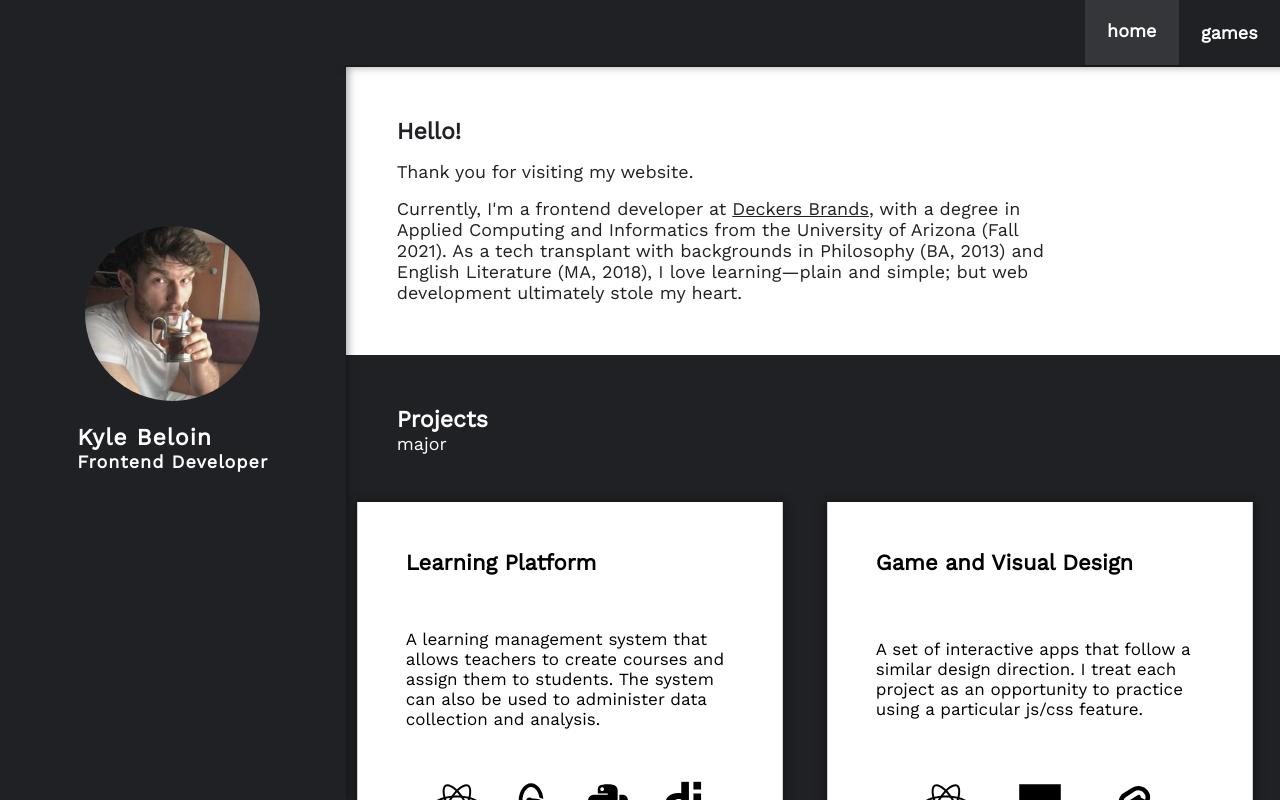
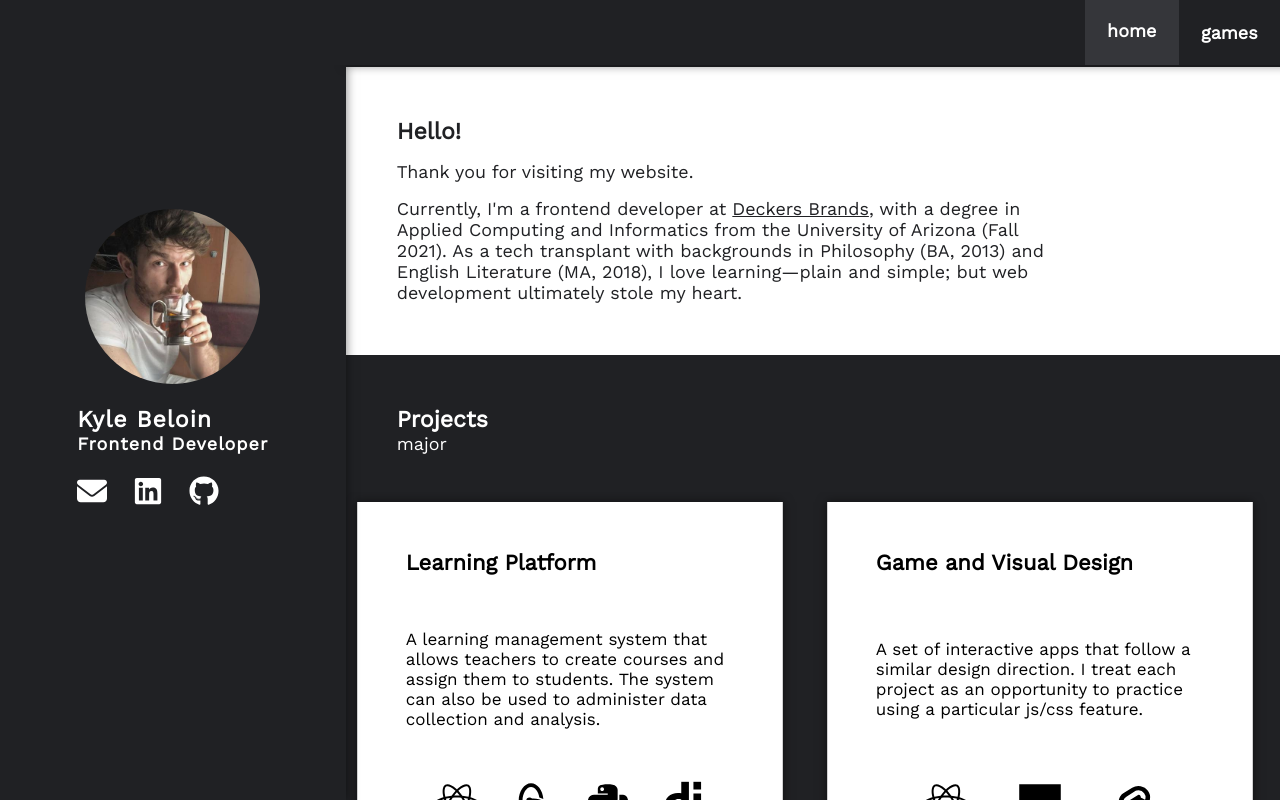
Before and after one commit to kylebeloin/kyle-beloin-personal-site, a React (Create React App) app: page / in a window 1280 px wide. Built offline with nearby package versions, Linux system fonts and the light colour scheme.

Commit message:
Add tetris to games; layout fixes.

```diff
--- a/src/common/icons.tsx
+++ b/src/common/icons.tsx
@@ -100,19 +100,34 @@ export default function icons(key: string) {
       );
     case "github":
       return (
-        <svg xmlns="http://www.w3.org/2000/svg" viewBox="0 0 496 512">
+        <svg
+          width="30"
+          height="30"
+          xmlns="http://www.w3.org/2000/svg"
+          viewBox="0 0 496 512"
+        >
           <path d="M165.9 397.4c0 2-2.3 3.6-5.2 3.6-3.3.3-5.6-1.3-5.6-3.6 0-2 2.3-3.6 5.2-3.6 3-.3 5.6 1.3 5.6 3.6zm-31.1-4.5c-.7 2 1.3 4.3 4.3 4.9 2.6 1 5.6 0 6.2-2s-1.3-4.3-4.3-5.2c-2.6-.7-5.5.3-6.2 2.3zm44.2-1.7c-2.9.7-4.9 2.6-4.6 4.9.3 2 2.9 3.3 5.9 2.6 2.9-.7 4.9-2.6 4.6-4.6-.3-1.9-3-3.2-5.9-2.9zM244.8 8C106.1 8 0 113.3 0 252c0 110.9 69.8 205.8 169.5 239.2 12.8 2.3 17.3-5.6 17.3-12.1 0-6.2-.3-40.4-.3-61.4 0 0-70 15-84.7-29.8 0 0-11.4-29.1-27.8-36.6 0 0-22.9-15.7 1.6-15.4 0 0 24.9 2 38.6 25.8 21.9 38.6 58.6 27.5 72.9 20.9 2.3-16 8.8-27.1 16-33.7-55.9-6.2-112.3-14.3-112.3-110.5 0-27.5 7.6-41.3 23.6-58.9-2.6-6.5-11.1-33.3 2.6-67.9 20.9-6.5 69 27 69 27 20-5.6 41.5-8.5 62.8-8.5s42.8 2.9 62.8 8.5c0 0 48.1-33.6 69-27 13.7 34.7 5.2 61.4 2.6 67.9 16 17.7 25.8 31.5 25.8 58.9 0 96.5-58.9 104.2-114.8 110.5 9.2 7.9 17 22.9 17 46.4 0 33.7-.3 75.4-.3 83.6 0 6.5 4.6 14.4 17.3 12.1C428.2 457.8 496 362.9 496 252 496 113.3 383.5 8 244.8 8zM97.2 352.9c-1.3 1-1 3.3.7 5.2 1.6 1.6 3.9 2.3 5.2 1 1.3-1 1-3.3-.7-5.2-1.6-1.6-3.9-2.3-5.2-1zm-10.8-8.1c-.7 1.3.3 2.9 2.3 3.9 1.6 1 3.6.7 4.3-.7.7-1.3-.3-2.9-2.3-3.9-2-.6-3.6-.3-4.3.7zm32.4 35.6c-1.6 1.3-1 4.3 1.3 6.2 2.3 2.3 5.2 2.6 6.5 1 1.3-1.3.7-4.3-1.3-6.2-2.2-2.3-5.2-2.6-6.5-1zm-11.4-14.7c-1.6 1-1.6 3.6 0 5.9 1.6 2.3 4.3 3.3 5.6 2.3 1.6-1.3 1.6-3.9 0-6.2-1.4-2.3-4-3.3-5.6-2z" />
         </svg>
       );
     case "linkedin":
       return (
-        <svg xmlns="http://www.w3.org/2000/svg" viewBox="0 0 448 512">
+        <svg
+          width="30"
+          height="30"
+          xmlns="http://www.w3.org/2000/svg"
+          viewBox="0 0 448 512"
+        >
           <path d="M416 32H31.9C14.3 32 0 46.5 0 64.3v383.4C0 465.5 14.3 480 31.9 480H416c17.6 0 32-14.5 32-32.3V64.3c0-17.8-14.4-32.3-32-32.3zM135.4 416H69V202.2h66.5V416zm-33.2-243c-21.3 0-38.5-17.3-38.5-38.5S80.9 96 102.2 96c21.2 0 38.5 17.3 38.5 38.5 0 21.3-17.2 38.5-38.5 38.5zm282.1 243h-66.4V312c0-24.8-.5-56.7-34.5-56.7-34.6 0-39.9 27-39.9 54.9V416h-66.4V202.2h63.7v29.2h.9c8.9-16.8 30.6-34.5 62.9-34.5 67.2 0 79.7 44.3 79.7 101.9V416z" />
         </svg>
       );
     case "email":
       return (
-        <svg xmlns="http://www.w3.org/2000/svg" viewBox="0 0 512 512">
+        <svg
+          width="30"
+          height="30"
+          xmlns="http://www.w3.org/2000/svg"
+          viewBox="0 0 512 512"
+        >
           <path d="M464 64C490.5 64 512 85.49 512 112C512 127.1 504.9 141.3 492.8 150.4L275.2 313.6C263.8 322.1 248.2 322.1 236.8 313.6L19.2 150.4C7.113 141.3 0 127.1 0 112C0 85.49 21.49 64 48 64H464zM217.6 339.2C240.4 356.3 271.6 356.3 294.4 339.2L512 176V384C512 419.3 483.3 448 448 448H64C28.65 448 0 419.3 0 384V176L217.6 339.2z" />
         </svg>
       );
--- a/src/components/Aside.module.css
+++ b/src/components/Aside.module.css
@@ -7,30 +7,34 @@
   display: flex;
   z-index: 0;
   background-color: var(--background-color);
-
   color: var(--font-color);
-  justify-content: space-between;
+  justify-content: space-around;
   text-align: left;
-
   animation: slide-in calc(var(--animation-duration) * 2) ease-in both;
   position: relative;
   box-shadow: none;
-
   flex-wrap: nowrap;
   margin: var(--nav-bar-height) 0;
 }
 
 .hidden {
-  --transform-start: translateY(0);
-  --transform-end: translateY(-100%);
+  --transform-start: translateX(0);
+  --transform-end: translateX(-100%);
 
-  animation: slide-out calc(var(--animation-duration) * 2) ease-in both;
+  animation: slide-out var(--animation-duration) ease-in both;
+}
+
+.info-contact-container {
+  display: flex;
+  flex-direction: column;
+  justify-content: center;
 }
 
 .info {
   max-width: 80vw;
   display: flex;
-  margin: 0 var(--spacer-small);
+
+  margin-right: auto;
   flex-direction: column;
   justify-content: center;
   font-weight: bold;
@@ -119,15 +123,8 @@
     transform: var(--transform-start);
   }
 
-  50% {
-    opacity: 1;
-  }
+  100% {
 
-  75% {
-    opacity: 1;
-  }
-  100% {
-    opacity: 0;
     transform: var(--transform-end);
   }
 }
@@ -136,7 +133,6 @@
   0% {
     opacity: 0;
     transform: var(--transform-start);
-
   }
   50% {
     opacity: 0;
--- a/src/components/Aside.tsx
+++ b/src/components/Aside.tsx
@@ -1,6 +1,7 @@
 import styles from "./Aside.module.css";
 import profile from "../assets/images/profile.jpeg";
 import { useLocation } from "react-router-dom";
+import { Contact } from "./Contact";
 
 export function Aside() {
   // if location is /games then show games and hide aside
@@ -12,11 +13,13 @@ export function Aside() {
       {/* user placeholder image */}
 
       <img className={`${styles.image}`} src={profile} alt="user" />
-
-      <section id="info" className={`${styles.info}`}>
-        <h1>Kyle Beloin</h1>
-        <p>Frontend Developer</p>
-      </section>
+      <div className={styles["info-contact-container"]}>
+        <section id="info" className={`${styles.info}`}>
+          <h1>Kyle Beloin</h1>
+          <p>Frontend Developer</p>
+        </section>
+        <Contact />
+      </div>
     </aside>
   );
 }
--- /dev/null
+++ b/src/components/Contact.module.css
@@ -0,0 +1,12 @@
+.contact {
+  display: flex;
+  flex-direction: row;
+  width: 100%;
+  justify-content: flex-start;
+  gap: var(--spacer-medium);
+}
+
+.icon {
+  fill: #fff;
+  height: fit-content;
+}
--- /dev/null
+++ b/src/components/Contact.tsx
@@ -0,0 +1,23 @@
+import { contact } from "../data/global";
+import icons from "../common/icons";
+import style from "./Contact.module.css";
+
+export const Contact = () => {
+  return (
+    <section id="contact" className={style.contact}>
+      {Object.entries(contact).map(([key, value]) => {
+        return (
+          <a
+            key={key}
+            className={style.icon}
+            href={value}
+            target="_blank"
+            rel="noreferrer"
+          >
+            {icons(key)}
+          </a>
+        );
+      })}
+    </section>
+  );
+};
--- /dev/null
+++ b/src/data/global.tsx
@@ -0,0 +1,5 @@
+export const contact = {
+  email: "mailto:me@kylebeloin.com",
+  linkedin: "https://www.linkedin.com/in/kbeloin/",
+  github: "https://github.com/kbeloin",
+};
--- a/src/pages/Games.module.css
+++ b/src/pages/Games.module.css
@@ -6,7 +6,7 @@
   gap: var(--spacer-large);
   position: fixed;
   width: 100vw;
-  height: 80vh;
+  height: 90vh;
   z-index: 4;
   display: grid;
   justify-content: center;
@@ -15,7 +15,7 @@
   grid-auto-flow: row;
   animation-delay: calc(150ms * var(--game-number));
   padding-top: var(--grid-gap);
-  overflow: scroll;
+  overflow: auto;
   scroll-padding-block-end: var(--spacer-large);
 }
 
@@ -77,7 +77,7 @@
 
 .game-selection-container.return:not(.invisible) {
   animation: slide-games-in-right 500ms cubic-bezier(0.46, 0.03, 0.52, 0.96)
-    backwards;
+    forwards;
 }
 
 .card.return:not(.invisible) {
@@ -90,7 +90,7 @@
 
 .visible {
   animation: slide-games-in 500ms cubic-bezier(0.46, 0.03, 0.52, 0.96) backwards;
-  animation-delay: calc(var(--animation-order) * 150ms);
+  animation-delay: calc(var(--animation-order) * 200ms);
 }
 
 .invisible {
@@ -109,6 +109,7 @@
 }
 
 .hide {
+  opacity: 0;
   animation: slide-games-out-right 500ms cubic-bezier(0.46, 0.03, 0.52, 0.96)
     forwards;
 }
@@ -125,11 +126,12 @@
 @keyframes slide-games-in {
   0% {
     transform: translateX(250%) scale(0.95);
-
+    opacity: 0;
     /* transform: translateX(var(--spacer-medium)); */
   }
 
   100% {
+    opacity: 1;
     transform: translateX(0);
   }
 }
@@ -137,10 +139,12 @@
 @keyframes slide-games-in-right {
   0% {
     transform: translateX(-250%);
+    opacity: 0;
     /* transform: translateX(var(--spacer-medium)); */
   }
 
   100% {
+    opacity: 1;
     transform: translateX(0);
   }
 }
@@ -177,6 +181,11 @@
     /* transform: translateX(var(--spacer-medium)); */
   }
 
+  50% {
+    transform: translateX(0);
+    opacity: 1;
+  }
+
   100% {
     transform: translateX(0);
     opacity: 1;
@@ -186,7 +195,7 @@
 @keyframes slide-games-out-right {
   0% {
     transform: translateX(0);
-    opacity: 1;
+    opacity: 0;
     /* transform: translateX(var(--spacer-medium)); */
   }
 
--- a/src/pages/Games.tsx
+++ b/src/pages/Games.tsx
@@ -33,7 +33,7 @@ const games = [
   },
   {
     name: "Sveltetris",
-    description: <p>Tetris made in Svelte.</p>,
+    description: <p>Tetris made with Svelte and Svelte-kit.</p>,
     value: "squares",
     image: "",
     url: "https://tetris-svelte.onrender.com",
@@ -87,7 +87,7 @@ export default function Games() {
               }}
               style={
                 {
-                  "--animation-order": (index % 3) + 1,
+                  "--animation-order": index + 1,
                   "--background-color": "white",
                   "--number-of-games": games.length,
                 } as React.CSSProperties
```
